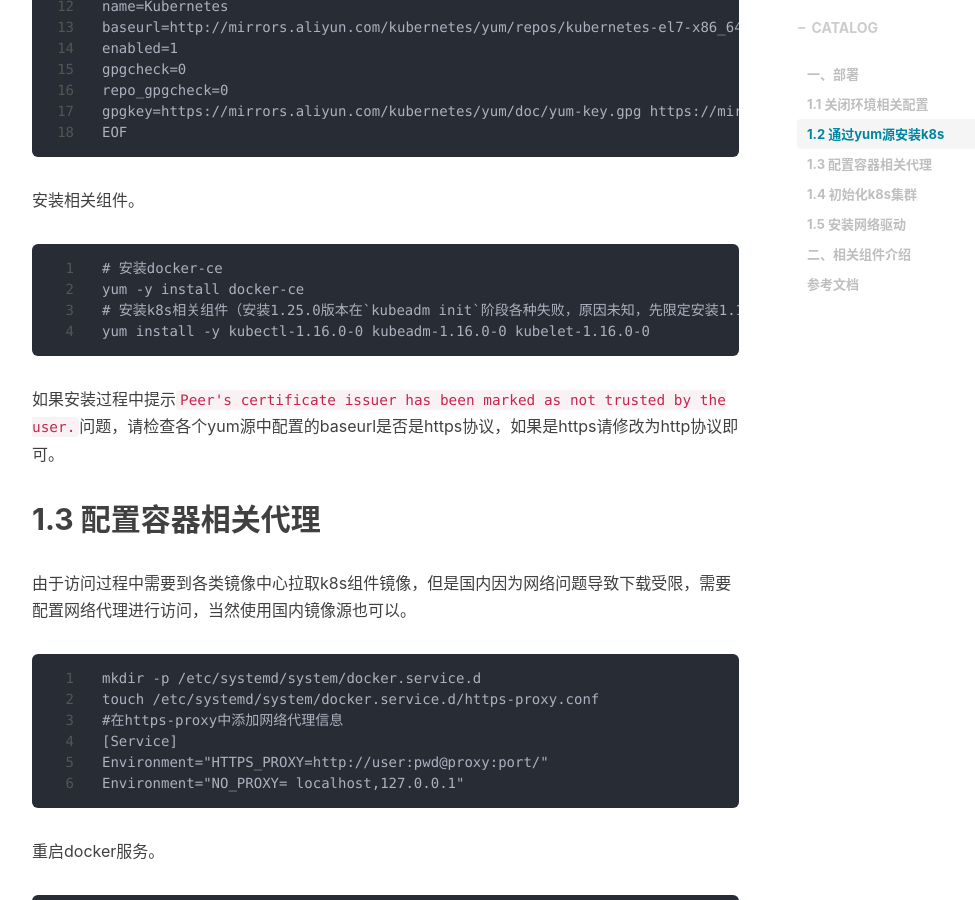
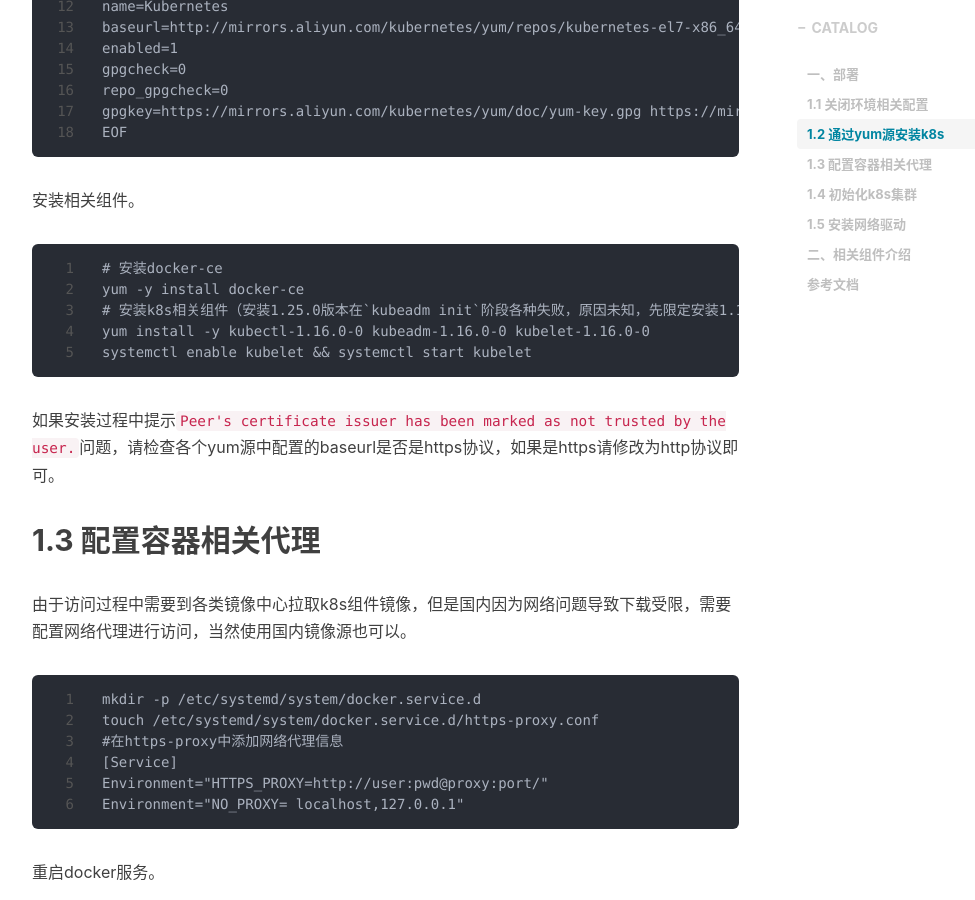
Before and after one commit to shihai1991/shihai1991.github.io, a Jekyll site: the page built from _posts/2022-09-14-K8S deployment.md, in a window 1280 px wide and 900 px high, scrolled down 1474 px. Shown: the whole window, without its empty margins (233-1208 px from the left). Built offline with Jekyll 4.4.1, drawn with Linux system fonts in a browser that asks for light colours; nearby versions of some CDN libraries; comment, search, counter and statistics services are not loaded.

Commit message:
Update 2022-09-14-K8S deployment.md

````diff
--- a/_posts/2022-09-14-K8S deployment.md
+++ b/_posts/2022-09-14-K8S deployment.md
@@ -60,6 +60,7 @@
 yum -y install docker-ce
 # 安装k8s相关组件（安装1.25.0版本在`kubeadm init`阶段各种失败，原因未知，先限定安装1.16.0，后面有时间在折腾）
 yum install -y kubectl-1.16.0-0 kubeadm-1.16.0-0 kubelet-1.16.0-0
+systemctl enable kubelet && systemctl start kubelet
 ```
 如果安装过程中提示`Peer's certificate issuer has been marked as not trusted by the user.`问题，请检查各个yum源中配置的baseurl是否是https协议，如果是https请修改为http协议即可。
 
````
